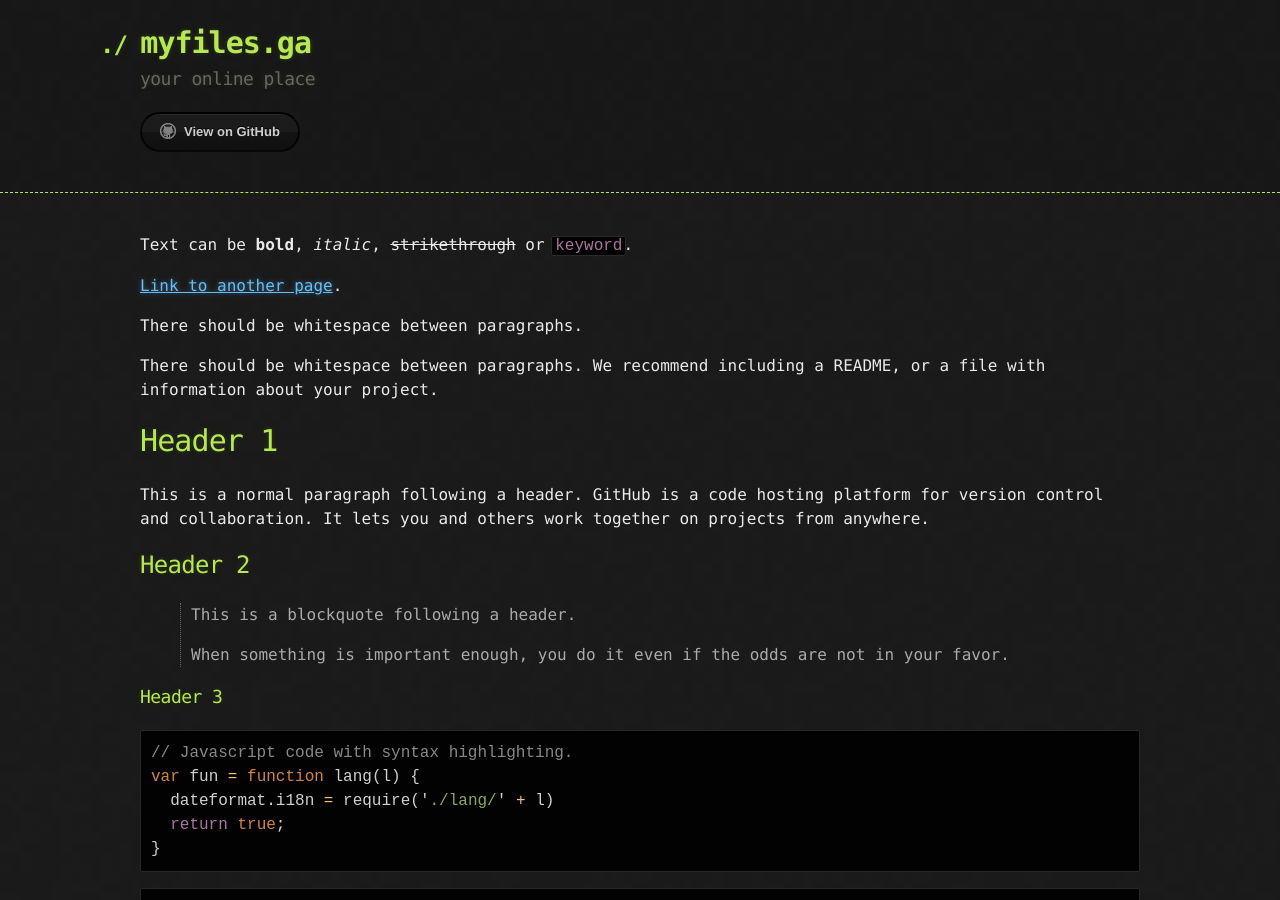
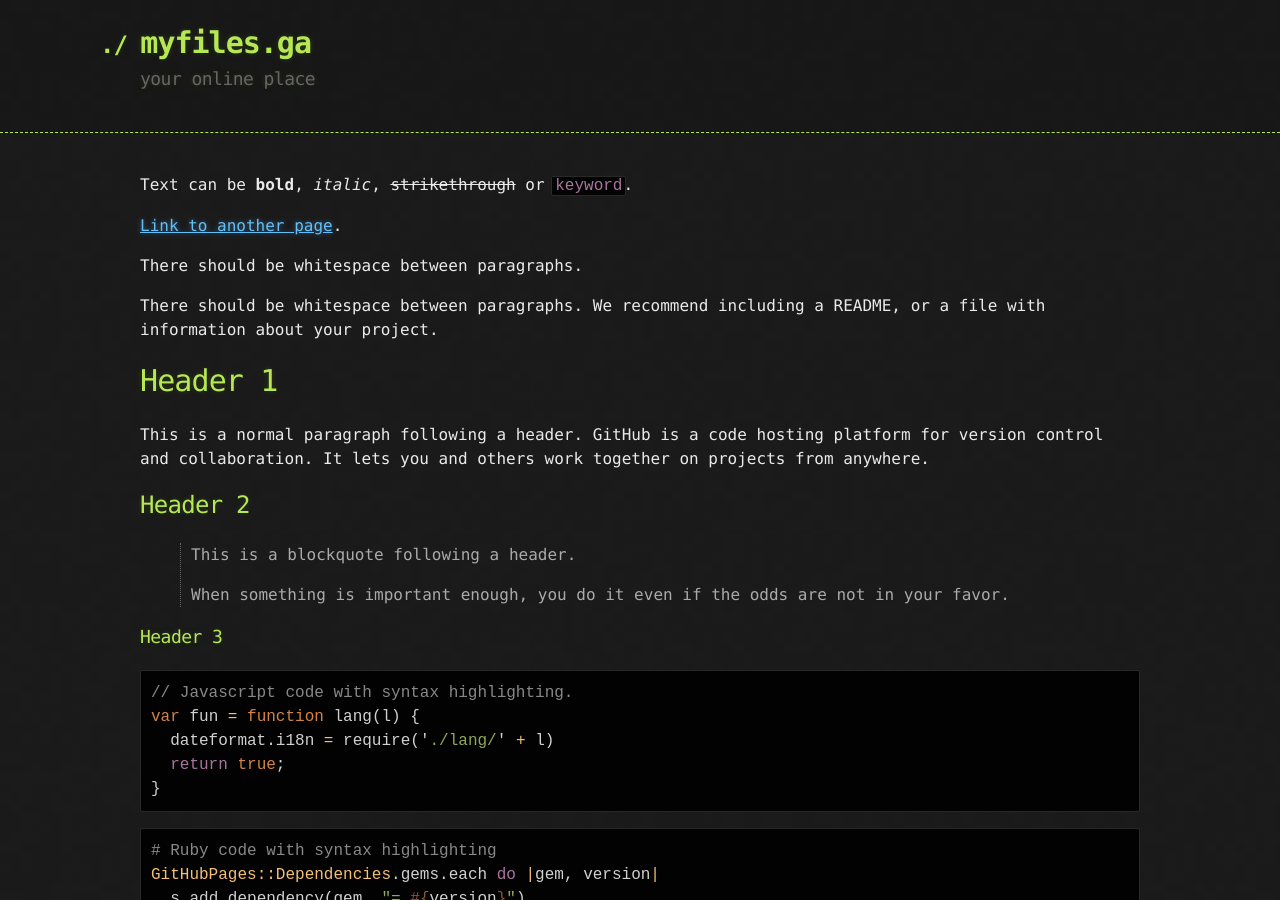
Before and after one commit to Dr-Anonymous/myfiles, a Jekyll site: the page built from index.md, in a window 1280 px wide and 900 px high. Built offline with Jekyll 4.4.1, drawn with Linux system fonts in a browser that asks for light colours.

Commit message:
Update default.html

```diff
--- a/_layouts/default.html
+++ b/_layouts/default.html
@@ -21,7 +21,7 @@
             <a href="{{ site.github.zip_url }}" class="btn">Download as .zip</a>
             <a href="{{ site.github.tar_url }}" class="btn">Download as .tar.gz</a>
           {% endif %}
-          <a href="{{ site.github.repository_url }}" class="btn btn-github"><span class="icon"></span>View on GitHub</a>
+          <!--a href="{{ site.github.repository_url }}" class="btn btn-github"><span class="icon"></span>View on GitHub</a-->
         </section>
       </div>
     </header>
```
